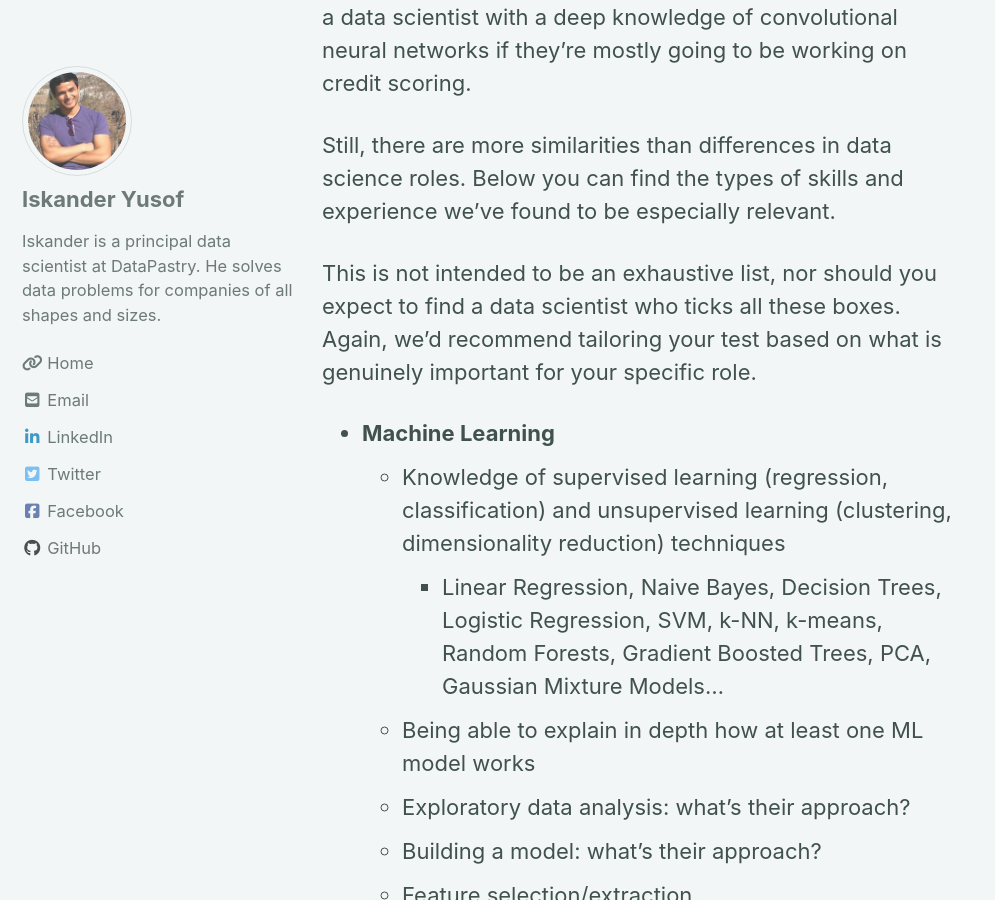
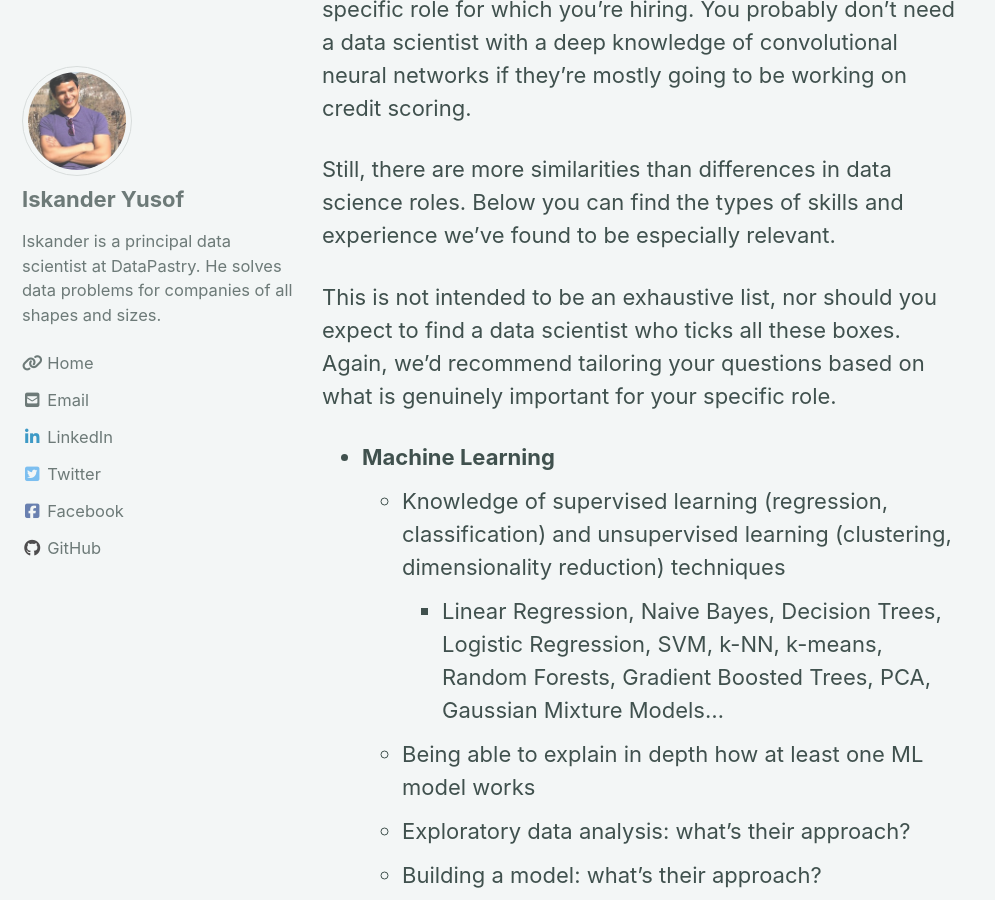
Before and after one commit to datapastry/datapastry.github.io, a Jekyll site: the page built from _posts/2019-08-05-how-to-hire-a-data-scientist.md, in a window 1280 px wide and 900 px high, scrolled down 11039 px. Shown: the whole window, without its empty margins (0-995 px from the left). Built offline with Jekyll 4.4.1, drawn with Linux system fonts in a browser that asks for light colours; cached includes are drawn as plain includes; nearby versions of some CDN libraries; some of the changed text lies outside the part shown.

Commit message:
Minor improvements to wording

```diff
--- a/_posts/2019-08-05-how-to-hire-a-data-scientist.md
+++ b/_posts/2019-08-05-how-to-hire-a-data-scientist.md
@@ -168,7 +170,7 @@ We’d advise customising the skills you test based on the specific role for whi
 
 Still, there are more similarities than differences in data science roles. Below you can find the types of skills and experience we’ve found to be especially relevant.
 
-This is not intended to be an exhaustive list, nor should you expect to find a data scientist who ticks all these boxes. Again, we’d recommend tailoring your test based on what is genuinely important for your specific role.
+This is not intended to be an exhaustive list, nor should you expect to find a data scientist who ticks all these boxes. Again, we’d recommend tailoring your questions based on what is genuinely important for your specific role.
 
 
 *   **Machine Learning**
```
Also changed, not shown: other parts of _posts/2019-08-05-how-to-hire-a-data-scientist.md (+4 -2 lines).
